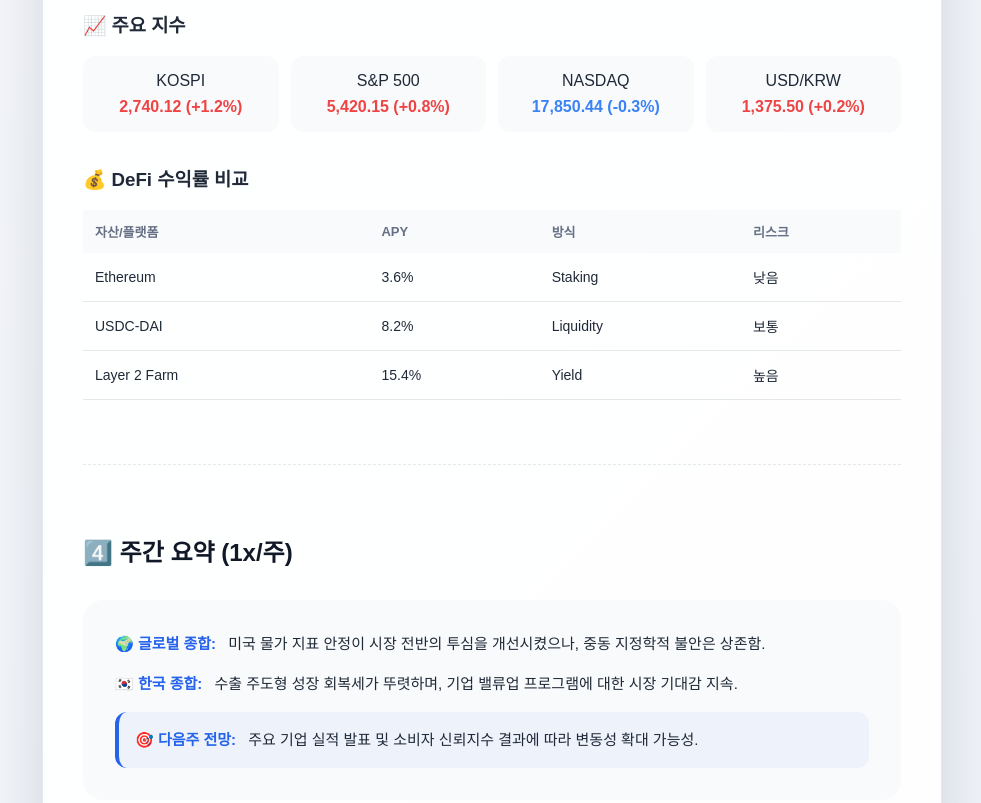
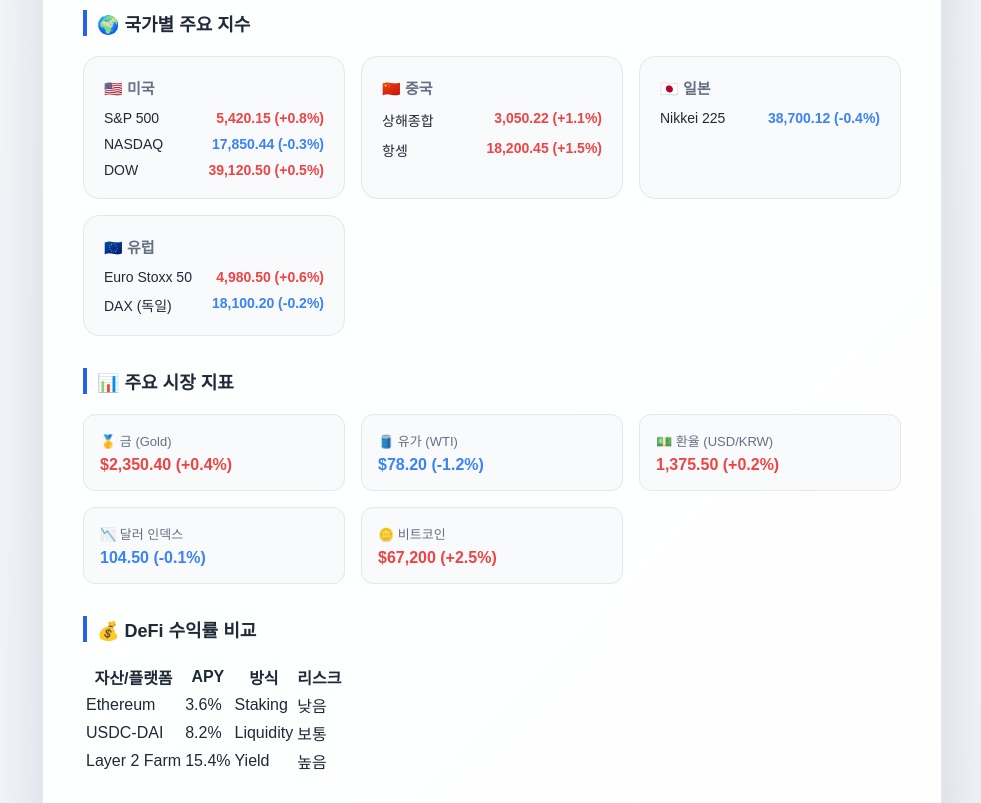
Before and after one commit to daehokim123/product-builder-lecture, a plain HTML site: page index.html in a window 1280 px wide. Shown: the part 1520-2323 px from the top of the page, without its empty margins (148-1129 px from the left). Drawn offline with Linux system fonts and the light colour scheme; a script that the page names is missing.

Commit message:
feat: 국가별 지수 및 주요 시장 지표 세분화 업데이트

```diff
--- a/index.html
+++ b/index.html
@@ -106,17 +106,68 @@
     <!-- 3️⃣ 실시간 데이터 -->
     <section id="data" class="info-section">
       <h2>3️⃣ 실시간 데이터</h2>
-      <div class="data-tabs">
-        <div class="data-sub-section">
-          <h3>📈 주요 지수</h3>
-          <div class="yield-grid">
-            <div class="yield-item up"><span>KOSPI</span> <strong>2,740.12 (+1.2%)</strong></div>
-            <div class="yield-item up"><span>S&P 500</span> <strong>5,420.15 (+0.8%)</strong></div>
-            <div class="yield-item down"><span>NASDAQ</span> <strong>17,850.44 (-0.3%)</strong></div>
-            <div class="yield-item up"><span>USD/KRW</span> <strong>1,375.50 (+0.2%)</strong></div>
+
+      <div class="data-group">
+        <h3>🌍 국가별 주요 지수</h3>
+        <div class="market-grid">
+          <div class="market-box">
+            <h4>🇺🇸 미국</h4>
+            <div class="market-data">
+              <div class="data-row up"><span>S&P 500</span> <strong>5,420.15 (+0.8%)</strong></div>
+              <div class="data-row down"><span>NASDAQ</span> <strong>17,850.44 (-0.3%)</strong></div>
+              <div class="data-row up"><span>DOW</span> <strong>39,120.50 (+0.5%)</strong></div>
             </div>
           </div>
-        <div class="data-sub-section" style="margin-top: 32px;">
+          <div class="market-box">
+            <h4>🇨🇳 중국</h4>
+            <div class="market-data">
+              <div class="data-row up"><span>상해종합</span> <strong>3,050.22 (+1.1%)</strong></div>
+              <div class="data-row up"><span>항셍</span> <strong>18,200.45 (+1.5%)</strong></div>
+            </div>
+          </div>
+          <div class="market-box">
+            <h4>🇯🇵 일본</h4>
+            <div class="market-data">
+              <div class="data-row down"><span>Nikkei 225</span> <strong>38,700.12 (-0.4%)</strong></div>
+            </div>
+          </div>
+          <div class="market-box">
+            <h4>🇪🇺 유럽</h4>
+            <div class="market-data">
+              <div class="data-row up"><span>Euro Stoxx 50</span> <strong>4,980.50 (+0.6%)</strong></div>
+              <div class="data-row down"><span>DAX (독일)</span> <strong>18,100.20 (-0.2%)</strong></div>
+            </div>
+          </div>
+        </div>
+      </div>
+
+      <div class="data-group" style="margin-top: 32px;">
+        <h3>📊 주요 시장 지표</h3>
+        <div class="market-grid">
+          <div class="indicator-item">
+            <span>🥇 금 (Gold)</span>
+            <strong class="up">$2,350.40 (+0.4%)</strong>
+          </div>
+          <div class="indicator-item">
+            <span>🛢️ 유가 (WTI)</span>
+            <strong class="down">$78.20 (-1.2%)</strong>
+          </div>
+          <div class="indicator-item">
+            <span>💵 환율 (USD/KRW)</span>
+            <strong class="up">1,375.50 (+0.2%)</strong>
+          </div>
+          <div class="indicator-item">
+            <span>📉 달러 인덱스</span>
+            <strong class="down">104.50 (-0.1%)</strong>
+          </div>
+          <div class="indicator-item">
+            <span>🪙 비트코인</span>
+            <strong class="up">$67,200 (+2.5%)</strong>
+          </div>
+        </div>
+      </div>
+
+      <div class="data-group" style="margin-top: 32px;">
         <h3>💰 DeFi 수익률 비교</h3>
         <table class="data-table">
           <thead>
@@ -148,7 +199,6 @@
             </tr>
           </tbody>
         </table>
-        </div>
       </div>
     </section>
 
--- a/style.css
+++ b/style.css
@@ -228,73 +228,74 @@
   margin: 0;
 }
 
-/* Yield Grid */
-.yield-grid {
-  display: grid;
-  grid-template-columns: repeat(auto-fit, minmax(180px, 1fr));
-  gap: 12px;
+.data-group h3 {
+  font-size: 18px;
+  margin-bottom: 20px;
+  padding-left: 10px;
+  border-left: 4px solid var(--accent-color);
 }
 
-.yield-item {
+.market-grid {
+  display: grid;
+  grid-template-columns: repeat(auto-fit, minmax(200px, 1fr));
+  gap: 16px;
+}
+
+.market-box {
+  padding: 20px;
+  background: var(--set-bg);
+  border: 1px solid var(--set-border);
+  border-radius: 16px;
+}
+
+.market-box h4 {
+  font-size: 15px;
+  margin: 0 0 12px;
+  color: var(--text-secondary);
+}
+
+.market-data {
+  display: grid;
+  gap: 10px;
+}
+
+.data-row {
+  display: flex;
+  justify-content: space-between;
+  font-size: 14px;
+}
+
+.data-row span {
+  color: var(--text-primary);
+}
+
+.data-row.up strong { color: var(--up-color); }
+.data-row.down strong { color: var(--down-color); }
+
+/* Indicator Item Style */
+.indicator-item {
   padding: 16px;
   background: var(--set-bg);
+  border: 1px solid var(--set-border);
   border-radius: 12px;
   display: flex;
   flex-direction: column;
-  align-items: center;
-  gap: 8px;
+  gap: 6px;
 }
 
-.yield-item.up strong { color: var(--up-color); }
-.yield-item.down strong { color: var(--down-color); }
-
-/* Table */
-.data-table {
-  width: 100%;
-  border-collapse: collapse;
+.indicator-item span {
+  font-size: 13px;
+  color: var(--text-secondary);
 }
 
-.data-table th {
-  text-align: left;
-  padding: 12px;
-  background: var(--set-bg);
-  color: var(--text-secondary);
-  font-size: 13px;
+.indicator-item strong {
+  font-size: 16px;
 }
 
-.data-table td {
-  padding: 14px 12px;
-  border-bottom: 1px solid var(--set-border);
-  font-size: 14px;
-}
+.indicator-item strong.up { color: var(--up-color); }
+.indicator-item strong.down { color: var(--down-color); }
 
-/* Summary Box */
-.summary-box {
-  padding: 32px;
-  background: var(--set-bg);
-  border-radius: 20px;
-  display: grid;
-  gap: 16px;
-}
-
-.summary-row {
-  font-size: 15px;
-  line-height: 1.6;
-}
-
-.summary-row.accent {
-  padding: 16px;
-  background: var(--ai-bg);
-  border-radius: 12px;
-  border-left: 4px solid var(--accent-color);
-}
-
-.summary-row strong {
-  color: var(--accent-color);
-  margin-right: 8px;
-}
-
-/* Form & Footer */
+/* Expert Grid */
 .mode-toggle {
   background: none;
   border: none;
```
Lines whose indentation alone changed are shown as unchanged.
